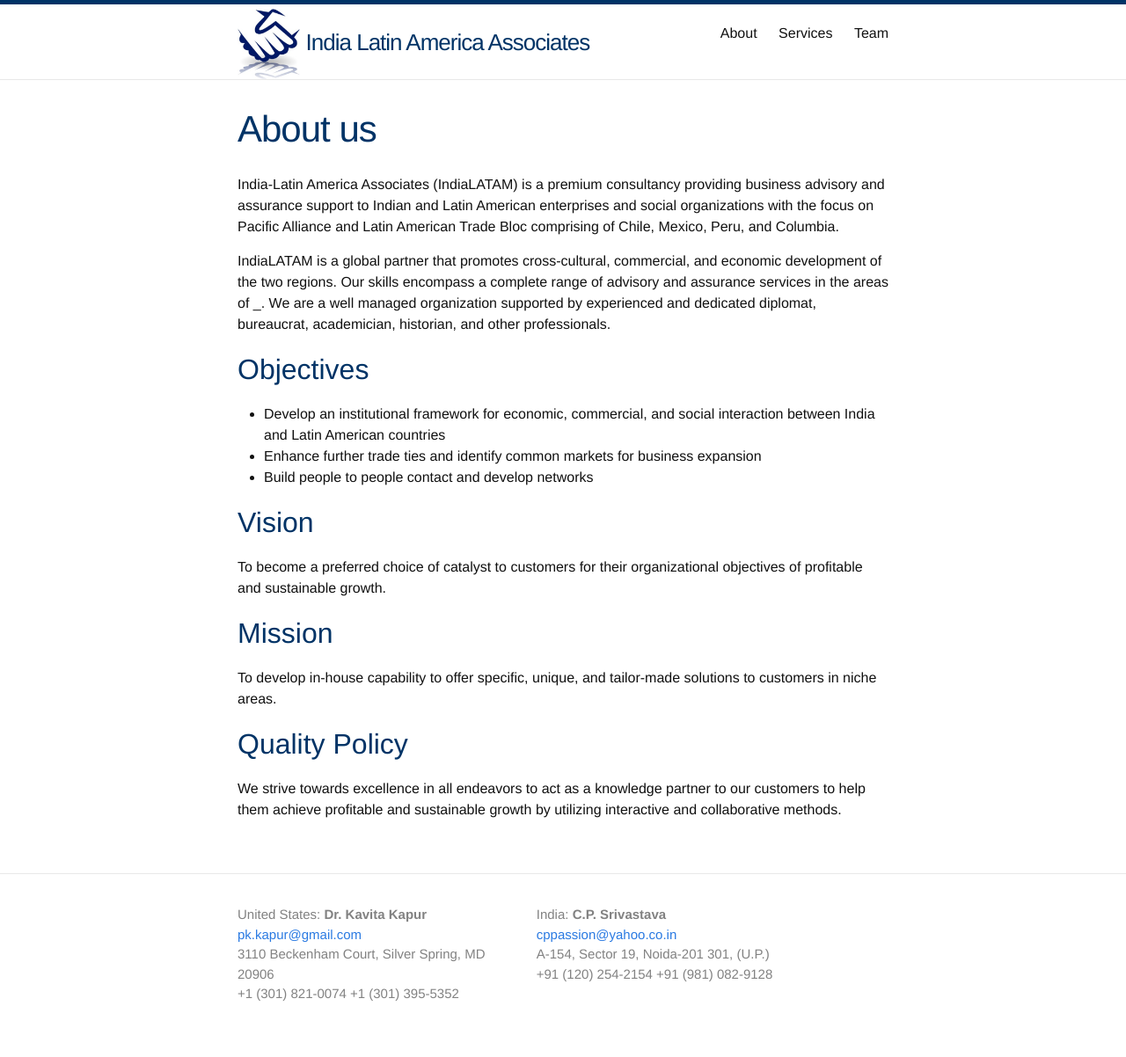
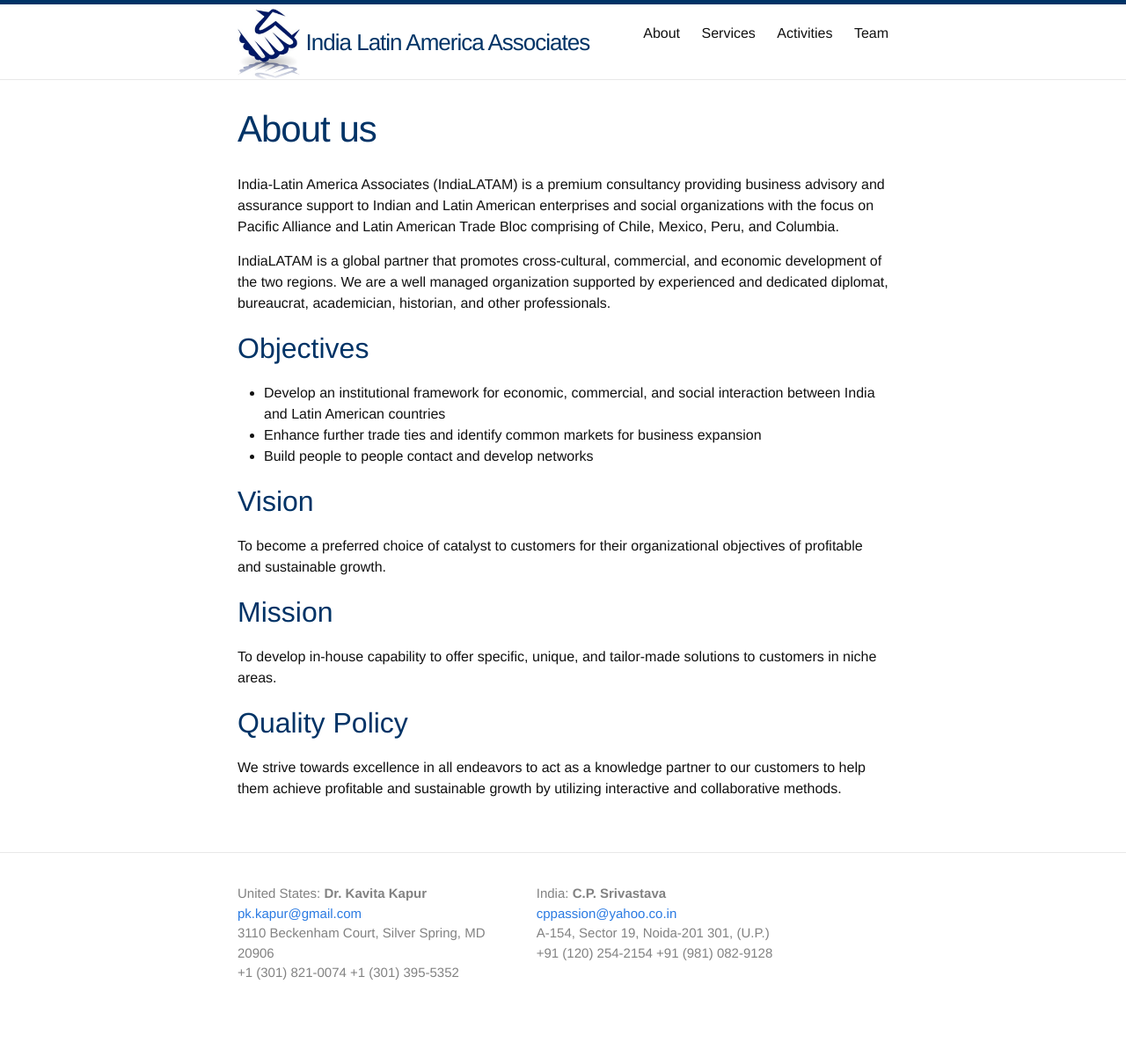
Before and after one commit to armant/LATAM, a Jekyll site: the page built from about.md, in a window 1280 px wide. Shown: the whole page at 88% size. Built offline with Jekyll 4.4.1, drawn with Linux system fonts in a browser that asks for light colours; after the commit the page ends 1178 px from its top, so only the background shows below that.

Commit message:
Add activities page

```diff
--- a/_includes/header.html
+++ b/_includes/header.html
@@ -16,6 +16,7 @@
       <div class="trigger">
         <a class="page-link" href="{{ site.baseurl }}/about">About</a>
         <a class="page-link" href="{{ site.baseurl }}/services">Services</a>
+        <a class="page-link" href="{{ site.baseurl }}/activities">Activities</a>
         <a class="page-link" href="{{ site.baseurl }}/team">Team</a>
       </div>
     </nav>
--- a/about.md
+++ b/about.md
@@ -10,8 +10,7 @@ and social organizations with the focus on Pacific Alliance and Latin American
 Trade Bloc comprising of Chile, Mexico, Peru, and Columbia.
 
 IndiaLATAM is a global partner that promotes cross-cultural,
-commercial, and economic development of the two regions. Our skills encompass a
-complete range of advisory and assurance services in the areas of _. We are a
+commercial, and economic development of the two regions. We are a
 well managed organization supported by experienced and dedicated diplomat,
 bureaucrat, academician, historian, and other professionals.
 
```
Also changed, not shown: activities.md (added, +9 -0 lines).
